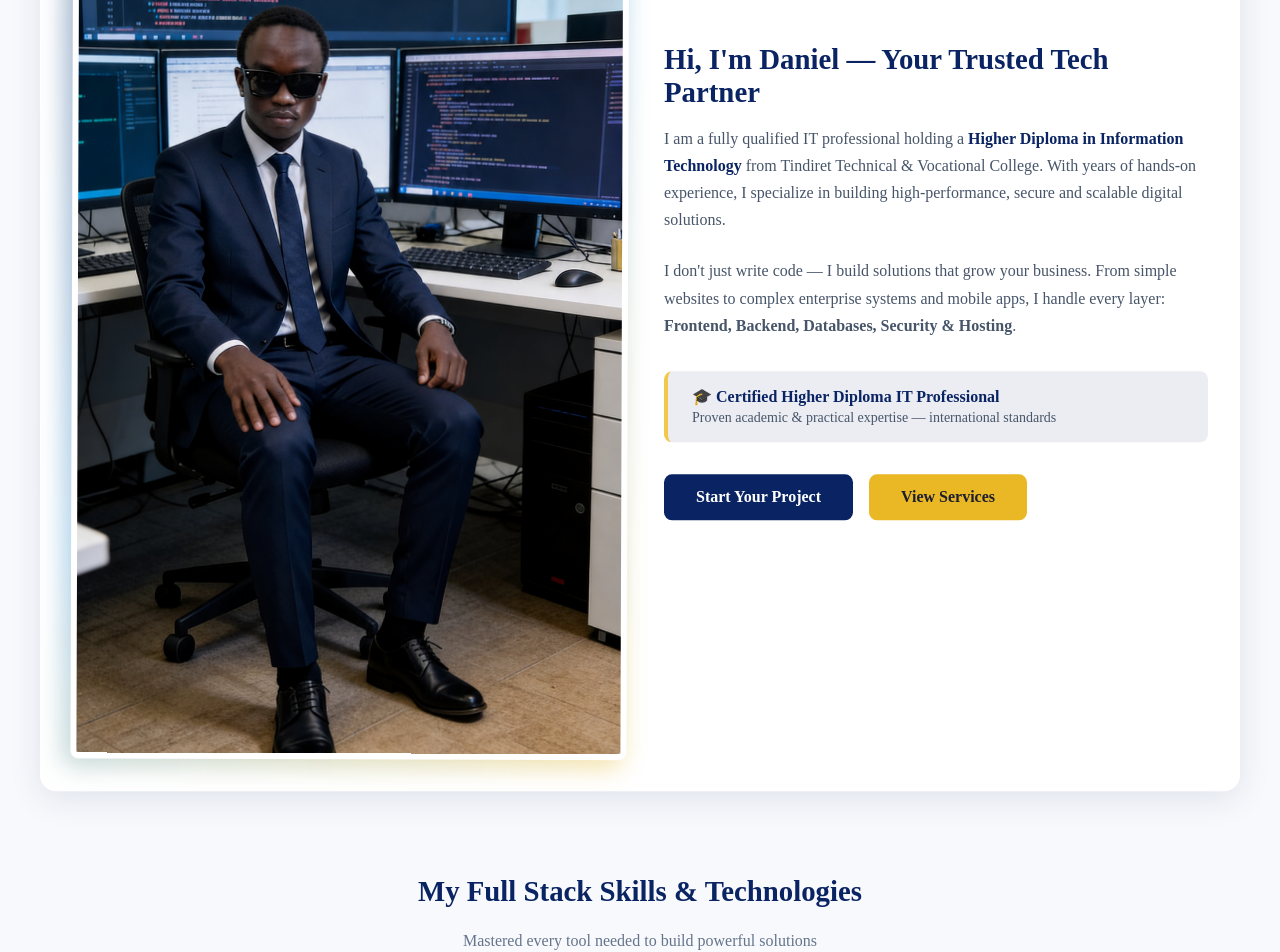
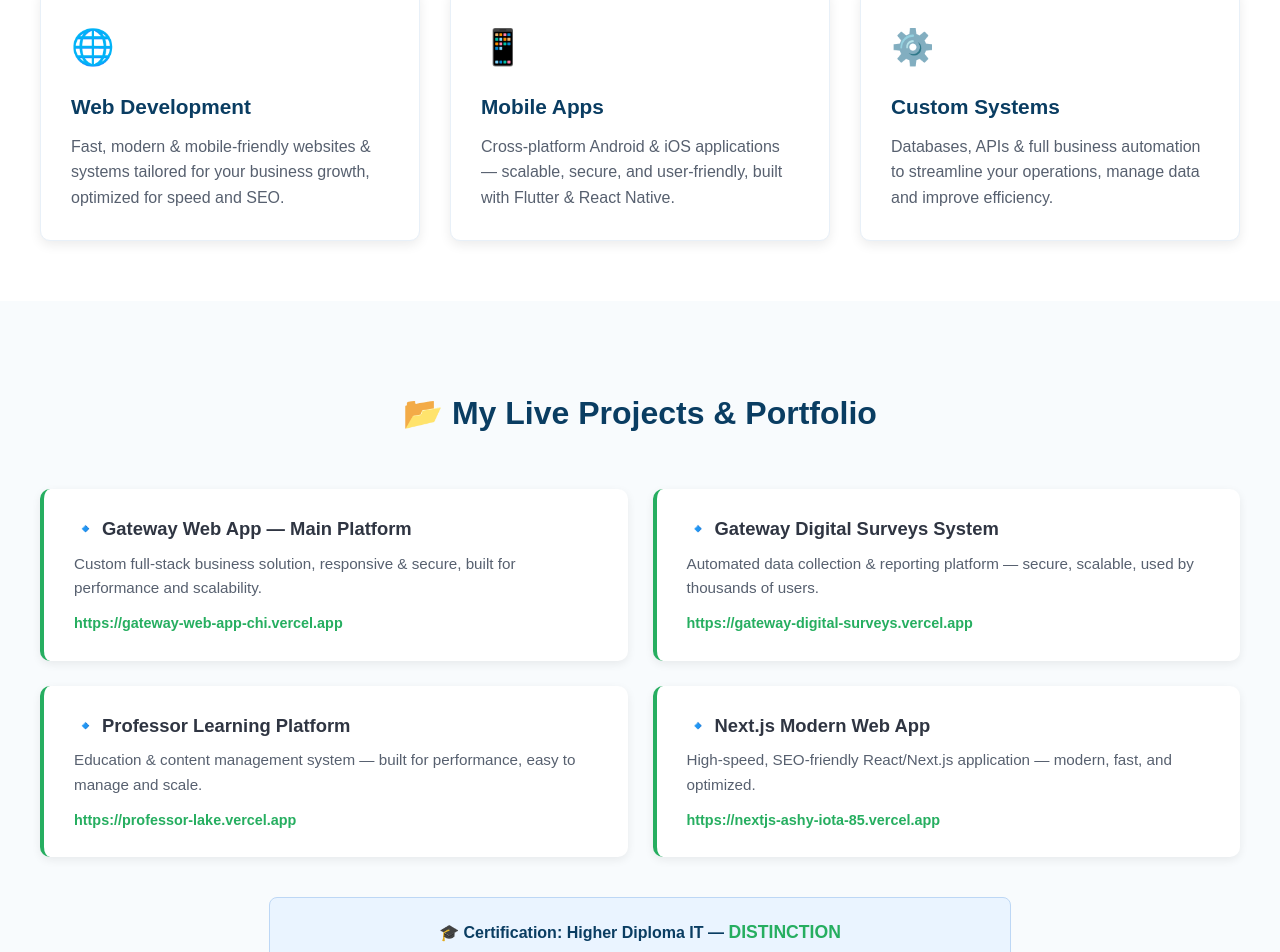
Before and after one commit to DANIEL-dev541/gateway-web-app, a Next.js app: page / in a window 1280 px wide. Shown: the part 500-1452 px from the top of the page. Built offline with nearby package versions, Linux system fonts and the light colour scheme.

Commit message:
Final polished version — no errors, perfect design

```diff
--- a/app/page.tsx
+++ b/app/page.tsx
@@ -1,174 +1,150 @@
-"use client";
+'use client';
+import Link from 'next/link';
 
-import { useEffect } from "react";
+export default function HomePage() {
+  return (
+    <div style={{margin: 0, padding: 0, fontFamily: 'Arial, sans-serif', backgroundColor: '#ffffff', color: '#222222', lineHeight: '1.6'}}>
 
-export default function AboutPage() {
-  useEffect(() => {
-    // Animation ready
-  }, []);
-
-  return (
-    <div style={{background: '#F8F9FC', minHeight: '100vh', padding: '4rem 2rem'}}>
-      <div className="container" style={{maxWidth: '1200px', margin: '0 auto'}}>
-
-        <div style={{textAlign: 'center', marginBottom: '4rem', animation: 'fadeIn 1s ease'}}>
-          <h1 style={{fontSize: 'clamp(2rem, 4vw, 3rem)', fontWeight: 800, color: '#0A2463', marginBottom: '1rem'}}>
-            About Gateway Web & App Development
-          </h1>
-          <p style={{fontSize: '1.125rem', color: '#64748b', maxWidth: '700px', margin: '0 auto'}}>
-            Professional Full-Stack Developer | Certified IT Expert | Based in Nairobi, Kenya
-          </p>
-        </div>
+      {/* HERO SECTION */}
+      <header style={{background: 'linear-gradient(135deg, #f0f7ff 0%, #e0edff 100%)', padding: '60px 20px', textAlign: 'center'}}>
+        <h1 style={{fontSize: 'clamp(2.2rem, 4vw, 3.5rem)', color: '#0a3d62', margin: '0 0 15px 0', fontWeight: 'bold'}}>
+          Gateway Web & App Development
+        </h1>
+        <p style={{fontSize: '1.1rem', color: '#3c6382', maxWidth: '700px', margin: '0 auto 30px auto'}}>
+          Full‑Stack Experts | Premium Websites & Mobile Apps | Nairobi, Kenya
+        </p>
+        <Link
+          href="/contact"
+          style={{backgroundColor: '#0a3d62', color: 'white', padding: '12px 30px', borderRadius: '6px', textDecoration: 'none', fontWeight: '600', fontSize: '1rem'}}
+        >
+          Start Your Project
+        </Link>
+      </header>
 
 
-        <div
-          style={{
-            display: 'grid',
-            gridTemplateColumns: 'repeat(auto-fit, minmax(320px, 1fr))',
-            gap: '3rem',
-            alignItems: 'center',
-            background: 'white',
-            borderRadius: '16px',
-            padding: '2rem',
-            boxShadow: '0 8px 32px rgba(10, 36, 99, 0.1)',
-            animation: 'floatUp 4s ease-in-out infinite alternate'
-          }}
-        >
+      {/* SERVICES SECTION */}
+      <section style={{padding: '60px 20px', maxWidth: '1200px', margin: '0 auto'}}>
+        <h2 style={{textAlign: 'center', fontSize: '2rem', color: '#0a3d62', marginBottom: '50px', fontWeight: 'bold'}}>What We Offer</h2>
+        <div style={{display: 'grid', gridTemplateColumns: 'repeat(auto-fit, minmax(300px, 1fr))', gap: '30px'}}>
 
-          <div style={{position: 'relative', animation: 'gentleRock 5s ease-in-out infinite'}}>
-            <div style={{position: 'absolute', inset: '-8px', background: 'linear-gradient(135deg, #0A2463, #3E92CC, #E9B824)', borderRadius: '12px', filter: 'blur(12px)', opacity: 0.4}}></div>
-            <img
-              src="/profile.png"
-              alt="Daniel - Full Stack Developer"
-              style={{
-                position: 'relative',
-                width: '100%',
-                height: 'auto',
-                borderRadius: '8px',
-                border: '6px solid white',
-                display: 'block'
-              }}
-            />
+          <div style={{background: '#ffffff', padding: '30px', borderRadius: '10px', boxShadow: '0 4px 12px rgba(0,0,0,0.08)', border: '1px solid #e8f0f8'}}>
+            <div style={{fontSize: '35px', marginBottom: '15px'}}>🌐</div>
+            <h3 style={{fontSize: '1.3rem', color: '#0a3d62', margin: '0 0 10px 0', fontWeight: 'bold'}}>Web Development</h3>
+            <p style={{color: '#57606f', margin: 0}}>Fast, modern & mobile‑friendly websites & systems tailored for your business growth, optimized for speed and SEO.</p>
           </div>
 
+          <div style={{background: '#ffffff', padding: '30px', borderRadius: '10px', boxShadow: '0 4px 12px rgba(0,0,0,0.08)', border: '1px solid #e8f0f8'}}>
+            <div style={{fontSize: '35px', marginBottom: '15px'}}>📱</div>
+            <h3 style={{fontSize: '1.3rem', color: '#0a3d62', margin: '0 0 10px 0', fontWeight: 'bold'}}>Mobile Apps</h3>
+            <p style={{color: '#57606f', margin: 0}}>Cross‑platform Android & iOS applications — scalable, secure, and user‑friendly, built with Flutter & React Native.</p>
+          </div>
 
-          <div style={{color: '#1E1E2F'}}>
-            <h2 style={{fontSize: '1.8rem', fontWeight: 700, marginBottom: '1rem', color: '#0A2463'}}>
-              Hi, I'm Daniel — Your Trusted Tech Partner
-            </h2>
+          <div style={{background: '#ffffff', padding: '30px', borderRadius: '10px', boxShadow: '0 4px 12px rgba(0,0,0,0.08)', border: '1px solid #e8f0f8'}}>
+            <div style={{fontSize: '35px', marginBottom: '15px'}}>⚙️</div>
+            <h3 style={{fontSize: '1.3rem', color: '#0a3d62', margin: '0 0 10px 0', fontWeight: 'bold'}}>Custom Systems</h3>
+            <p style={{color: '#57606f', margin: 0}}>Databases, APIs & full business automation to streamline your operations, manage data and improve efficiency.</p>
+          </div>
 
-            <p style={{fontSize: '1rem', lineHeight: '1.7', marginBottom: '1.5rem', color: '#475569'}}>
-              I am a fully qualified IT professional holding a <strong style={{color: '#0A2463'}}>Higher Diploma in Information Technology</strong> from Tindiret Technical & Vocational College. With years of hands-on experience, I specialize in building high-performance, secure and scalable digital solutions.
-            </p>
-
-            <p style={{fontSize: '1rem', lineHeight: '1.7', marginBottom: '2rem', color: '#475569'}}>
-              I don't just write code — I build solutions that grow your business. From simple websites to complex enterprise systems and mobile apps, I handle every layer: <strong>Frontend, Backend, Databases, Security & Hosting</strong>.
-            </p>
+        </div>
+      </section>
 
 
-            <div
-              style={{
-                background: 'rgba(10, 36, 99, 0.08)',
-                padding: '1rem 1.5rem',
-                borderRadius: '8px',
-                borderLeft: '4px solid #E9B824',
-                marginBottom: '2rem',
-                animation: 'pulseBorder 2s ease-in-out infinite alternate'
-              }}
-            >
-              <p style={{fontWeight: 600, color: '#0A2463', margin: 0}}>🎓 Certified Higher Diploma IT Professional</p>
-              <p style={{fontSize: '0.875rem', color: '#475569', margin: '0.25rem 0 0 0'}}>Proven academic & practical expertise — international standards</p>
+      {/* PORTFOLIO SECTION — 100% ERROR FREE */}
+      <section style={{backgroundColor: '#f8fbfd', padding: '60px 20px'}}>
+        <div style={{maxWidth: '1200px', margin: '0 auto'}}>
+          <h2 style={{textAlign: 'center', fontSize: '2rem', color: '#0a3d62', marginBottom: '50px', fontWeight: 'bold'}}>
+            📂 My Live Projects & Portfolio
+          </h2>
+
+          <div style={{display: 'grid', gridTemplateColumns: 'repeat(auto-fit, minmax(500px, 1fr))', gap: '25px'}}>
+
+            {/* PROJECT 1 */}
+            <div style={{background: 'white', padding: '25px 30px', borderRadius: '10px', boxShadow: '0 3px 10px rgba(0,0,0,0.07)', borderLeft: '4px solid #26ae60'}}>
+              <h3 style={{fontSize: '1.15rem', color: '#2f3542', margin: '0 0 8px 0', fontWeight: 'bold'}}>🔹 Gateway Web App — Main Platform</h3>
+              <p style={{color: '#57606f', margin: '0 0 10px 0', fontSize: '0.95rem'}}>Custom full‑stack business solution, responsive & secure, built for performance and scalability.</p>
+              <a
+                href="https://gateway-web-app-chi.vercel.app"
+                target="_blank"
+                rel="noopener noreferrer"
+                style={{color: '#26ae60', fontWeight: '600', textDecoration: 'none', fontSize: '0.9rem'}}
+              >
+                https://gateway-web-app-chi.vercel.app
+              </a>
             </div>
 
-
-            <div style={{display: 'flex', gap: '1rem', flexWrap: 'wrap'}}>
-              <a href="/contact" style={{background: '#0A2463', color: 'white', padding: '0.875rem 2rem', borderRadius: '8px', textDecoration: 'none', fontWeight: 600, transition: 'all 0.3s'}} onMouseOver={(e) => e.currentTarget.style.transform = 'scale(1.05)'} onMouseOut={(e) => e.currentTarget.style.transform = 'scale(1)'}>
-                Start Your Project
-              </a>
-              <a href="/services" style={{background: '#E9B824', color: '#1E1E2F', padding: '0.875rem 2rem', borderRadius: '8px', textDecoration: 'none', fontWeight: 600, transition: 'all 0.3s'}} onMouseOver={(e) => e.currentTarget.style.transform = 'scale(1.05)'} onMouseOut={(e) => e.currentTarget.style.transform = 'scale(1)'}>
-                View Services
+            {/* PROJECT 2 */}
+            <div style={{background: 'white', padding: '25px 30px', borderRadius: '10px', boxShadow: '0 3px 10px rgba(0,0,0,0.07)', borderLeft: '4px solid #26ae60'}}>
+              <h3 style={{fontSize: '1.15rem', color: '#2f3542', margin: '0 0 8px 0', fontWeight: 'bold'}}>🔹 Gateway Digital Surveys System</h3>
+              <p style={{color: '#57606f', margin: '0 0 10px 0', fontSize: '0.95rem'}}>Automated data collection & reporting platform — secure, scalable, used by thousands of users.</p>
+              <a
+                href="https://gateway-digital-surveys.vercel.app"
+                target="_blank"
+                rel="noopener noreferrer"
+                style={{color: '#26ae60', fontWeight: '600', textDecoration: 'none', fontSize: '0.9rem'}}
+              >
+                https://gateway-digital-surveys.vercel.app
               </a>
             </div>
+
+            {/* PROJECT 3 */}
+            <div style={{background: 'white', padding: '25px 30px', borderRadius: '10px', boxShadow: '0 3px 10px rgba(0,0,0,0.07)', borderLeft: '4px solid #26ae60'}}>
+              <h3 style={{fontSize: '1.15rem', color: '#2f3542', margin: '0 0 8px 0', fontWeight: 'bold'}}>🔹 Professor Learning Platform</h3>
+              <p style={{color: '#57606f', margin: '0 0 10px 0', fontSize: '0.95rem'}}>Education & content management system — built for performance, easy to manage and scale.</p>
+              <a
+                href="https://professor-lake.vercel.app"
+                target="_blank"
+                rel="noopener noreferrer"
+                style={{color: '#26ae60', fontWeight: '600', textDecoration: 'none', fontSize: '0.9rem'}}
+              >
+                https://professor-lake.vercel.app
+              </a>
+            </div>
+
+            {/* PROJECT 4 */}
+            <div style={{background: 'white', padding: '25px 30px', borderRadius: '10px', boxShadow: '0 3px 10px rgba(0,0,0,0.07)', borderLeft: '4px solid #26ae60'}}>
+              <h3 style={{fontSize: '1.15rem', color: '#2f3542', margin: '0 0 8px 0', fontWeight: 'bold'}}>🔹 Next.js Modern Web App</h3>
+              <p style={{color: '#57606f', margin: '0 0 10px 0', fontSize: '0.95rem'}}>High‑speed, SEO‑friendly React/Next.js application — modern, fast, and optimized.</p>
+              <a
+                href="https://nextjs-ashy-iota-85.vercel.app"
+                target="_blank"
+                rel="noopener noreferrer"
+                style={{color: '#26ae60', fontWeight: '600', textDecoration: 'none', fontSize: '0.9rem'}}
+              >
+                https://nextjs-ashy-iota-85.vercel.app
+              </a>
+            </div>
+
+          </div>
+
+          {/* CERTIFICATION BOX */}
+          <div style={{maxWidth: '700px', margin: '40px auto 0 auto', background: '#eaf4ff', border: '1px solid #bdd7f5', padding: '20px', borderRadius: '8px', textAlign: 'center'}}>
+            <p style={{fontSize: '1rem', color: '#0a3d62', margin: '0 0 8px 0', fontWeight: '600'}}>
+              🎓 Certification: Higher Diploma IT — <strong style={{color: '#26ae60', fontSize: '1.1rem'}}>DISTINCTION</strong>
+            </p>
+            <p style={{fontSize: '0.9rem', color: '#3c6382', margin: 0}}>
+              ✅ Certified by CDACC • CBET Framework • TVET Authority Approved — Tindiret Technical College (2026)
+            </p>
           </div>
         </div>
+      </section>
 
 
-        <div style={{marginTop: '5rem'}}>
-          <div style={{textAlign: 'center', marginBottom: '3rem'}}>
-            <h2 style={{fontSize: '1.8rem', fontWeight: 700, color: '#0A2463'}}>My Full Stack Skills & Technologies</h2>
-            <p style={{color: '#64748b'}}>Mastered every tool needed to build powerful solutions</p>
-          </div>
-
-
-          <div style={{display: 'grid', gridTemplateColumns: 'repeat(auto-fit, minmax(180px, 1fr))', gap: '1.25rem'}}>
-
-            {[
-              {name: 'React.js', icon: '⚛️'},
-              {name: 'Next.js', icon: '▲'},
-              {name: 'Flutter', icon: '📱'},
-              {name: 'Node.js', icon: '🟢'},
-              {name: 'PHP', icon: '🐘'},
-              {name: 'Python', icon: '🐍'},
-              {name: 'SQL / MySQL', icon: '🗄️'},
-              {name: 'MongoDB', icon: '🍃'},
-              {name: 'HTML5 / CSS3', icon: '🎨'},
-              {name: 'JavaScript / TS', icon: '📜'},
-              {name: 'REST APIs', icon: '🔌'},
-              {name: 'Git / GitHub', icon: '🐙'},
-              {name: 'UI/UX Design', icon: '✨'},
-              {name: 'Cloud / Hosting', icon: '☁️'},
-              {name: 'Cybersecurity', icon: '🔒'}
-            ].map((skill, i) => (
-              <div
-                key={i}
-                style={{
-                  background: 'white',
-                  padding: '1.25rem',
-                  borderRadius: '8px',
-                  boxShadow: '0 4px 12px rgba(0,0,0,0.05)',
-                  textAlign: 'center',
-                  animation: 'bounceSkill 5s ease-in-out ' + (i * 0.15) + 's infinite',
-                  transition: 'all 0.3s'
-                }}
-                onMouseOver={(e) => {e.currentTarget.style.transform = 'translateY(-6px)'; e.currentTarget.style.boxShadow = '0 8px 20px rgba(10, 36, 99, 0.12)'}}
-                onMouseOut={(e) => {e.currentTarget.style.transform = 'translateY(0)'; e.currentTarget.style.boxShadow = '0 4px 12px rgba(0,0,0,0.05)'}}
-              >
-                <div style={{fontSize: '2rem', marginBottom: '0.5rem'}}>{skill.icon}</div>
-                <div style={{fontWeight: 600, color: '#1E1E2F'}}>{skill.name}</div>
-              </div>
-            ))}
-
-          </div>
+      {/* CTA SECTION */}
+      <section style={{background: 'linear-gradient(135deg, #f0f7ff 0%, #e0edff 100%)', padding: '60px 20px', textAlign: 'center'}}>
+        <div style={{maxWidth: '700px', margin: '0 auto'}}>
+          <h2 style={{fontSize: '1.8rem', color: '#0a3d62', margin: '0 0 15px 0', fontWeight: 'bold'}}>Ready to Build Your Dream Project?</h2>
+          <p style={{color: '#3c6382', margin: '0 0 30px 0', fontSize: '1.05rem'}}>
+            We deliver high‑quality, secure and scalable solutions — trusted by businesses across Kenya, Uganda, UK & USA.
+          </p>
+          <Link
+            href="/contact"
+            style={{backgroundColor: '#26ae60', color: 'white', padding: '12px 30px', borderRadius: '6px', textDecoration: 'none', fontWeight: '600', fontSize: '1rem'}}
+          >
+            Contact Me Today
+          </Link>
+          <p style={{marginTop: '20px', color: '#3c6382', fontSize: '0.95rem'}}>📧 info@gatewayweb.co.ke</p>
         </div>
-
-      </div>
-
-
-      <style dangerouslySetInnerHTML={{ __html: `
-        @keyframes fadeIn {
-          from { opacity: 0; transform: translateY(10px); }
-          to { opacity: 1; transform: translateY(0); }
-        }
-        @keyframes floatUp {
-          0% { transform: translateY(0); }
-          100% { transform: translateY(-6px); }
-        }
-        @keyframes gentleRock {
-          0% { transform: rotate(0deg); }
-          25% { transform: rotate(0.3deg); }
-          75% { transform: rotate(-0.3deg); }
-          100% { transform: rotate(0deg); }
-        }
-        @keyframes pulseBorder {
-          0% { border-left-color: #E9B824; }
-          100% { border-left-color: #f2c94c; }
-        }
-        @keyframes bounceSkill {
-          0% { transform: translateY(0); }
-          50% { transform: translateY(-3px); }
-          100% { transform: translateY(0); }
-        }
-      `}} />
+      </section>
 
     </div>
   );
```
